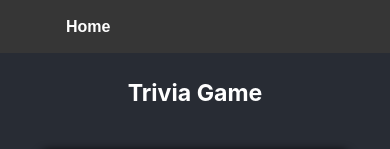
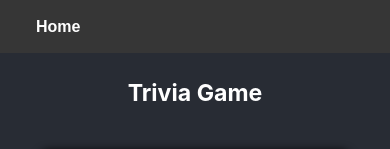
Before and after one commit to Lyreca/trivia-game, a React (Create React App) app: page / in a window 390 px wide. Shown: the top 149 px of the page. Built offline with nearby package versions, Linux system fonts and the light colour scheme.

Commit message:
made home button a little bit more responsive

```diff
--- a/src/styles/Layout.css
+++ b/src/styles/Layout.css
@@ -5,6 +5,12 @@ nav {
 
 ul {
     list-style-type: none;
+}
+
+@media screen and (max-width: 768px) {
+    ul {
+        padding: 0px 0px 0px 10px;
+    }
 }
 
 li {
```
